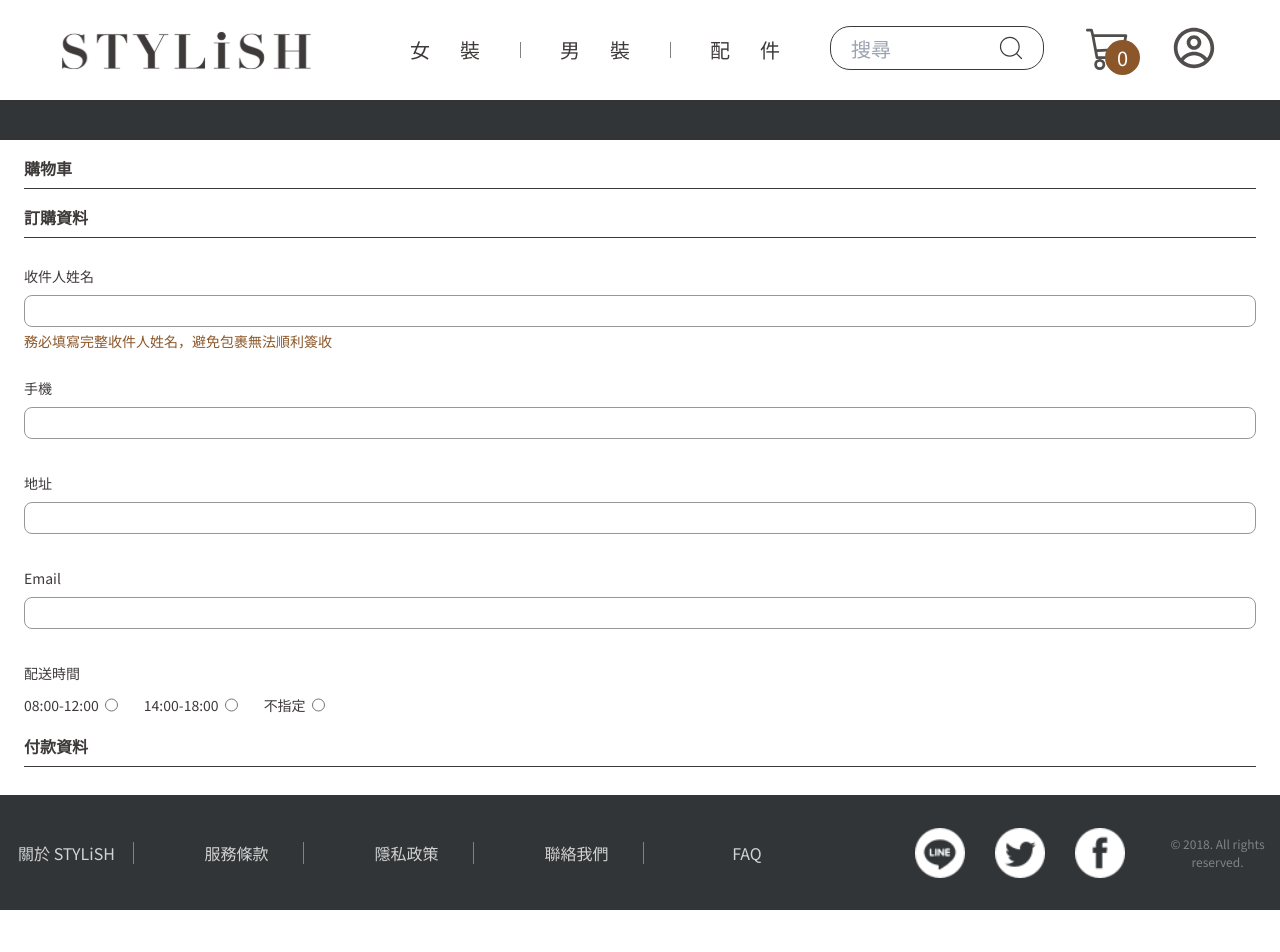
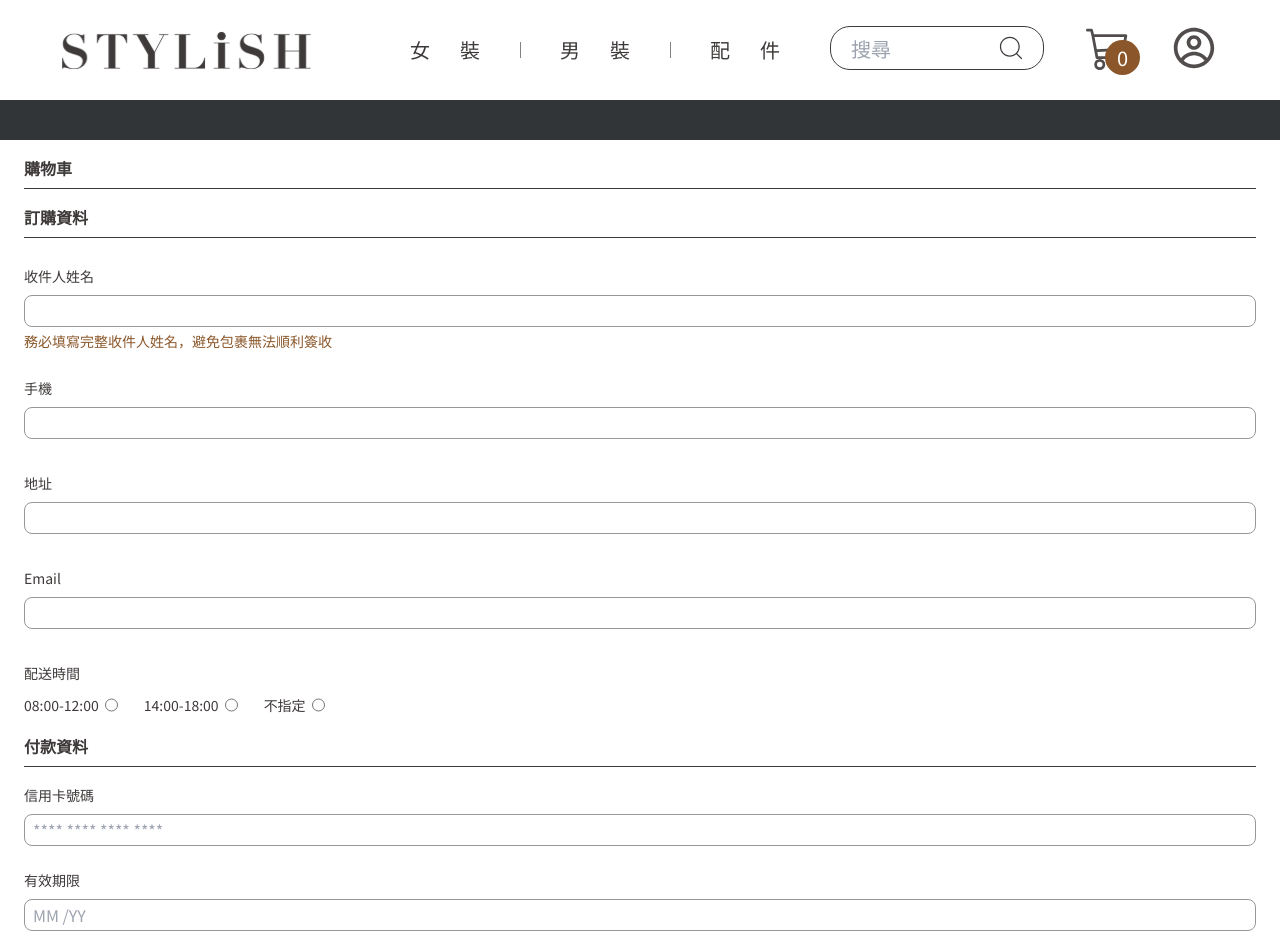
Before and after one commit to ShihYuChang/STYLiSH, a Next.js app: page /checkout in a window 1280 px wide. Shown: the top 952 px of the page. Before the commit the page ends 910 px from the top, so only its background shows below. Built offline with nearby package versions, Linux system fonts and the light colour scheme.

Commit message:
feat: Adding card info component

```diff
--- /dev/null
+++ b/src/app/checkout/components/Payment/CardInfo.tsx
@@ -0,0 +1,36 @@
+import { CheckoutQuestion } from '@/types/types';
+import Question from '../Question';
+import Title from '../Title';
+
+export default function CardInfo() {
+  const questions: CheckoutQuestion[] = [
+    {
+      label: '信用卡號碼',
+      value: 'cardNumber',
+      placehoder: '**** **** **** ****',
+    },
+    {
+      label: '有效期限',
+      value: 'expireDate',
+      placehoder: 'MM /YY',
+    },
+    {
+      label: '安全碼',
+      value: 'securityCode',
+      placehoder: '後三碼',
+    },
+  ];
+  return (
+    <div className='flex flex-col gap-[20px]'>
+      <Title>付款資料</Title>
+      {questions.map((question, index) => (
+        <Question
+          key={index}
+          label={question.label}
+          value={question.value}
+          placehoder={question.placehoder}
+        />
+      ))}
+    </div>
+  );
+}
--- a/src/app/checkout/components/Payment/index.tsx
+++ b/src/app/checkout/components/Payment/index.tsx
@@ -1,10 +1,9 @@
-import React from 'react';
-import Title from '../Title';
+import CardInfo from './CardInfo';
 
 export default function Payment() {
   return (
-    <div>
-      <Title>付款資料</Title>
+    <div className='flex flex-col gap-[20px]'>
+      <CardInfo />
     </div>
   );
 }
--- a/src/app/checkout/components/ShippingInfo/Question.tsx
+++ b/src/app/checkout/components/Question.tsx
@@ -1,13 +1,13 @@
-import React from 'react';
-import Radio from './Radio';
-import { ShippingInfoQuestion } from '@/types/types';
+import { CheckoutQuestion } from '@/types/types';
+import Radio from './ShippingInfo/Radio';
 
 export default function Question({
   label,
   value,
   desciprtion,
   options,
-}: ShippingInfoQuestion) {
+  placehoder,
+}: CheckoutQuestion) {
   return (
     <div className='w-full'>
       <div className='text-[14px] leading-[17px] mb-[10px]'>{label}</div>
@@ -20,7 +20,10 @@ export default function Question({
           ))}
         </div>
       ) : (
-        <input className='w-full h-[32px] border border-solid border-[#979797] rounded-[8px] mb-[6px]' />
+        <input
+          className='w-full h-[32px] border border-solid border-[#979797] rounded-[8px] mb-[6px] px-[8px]'
+          placeholder={placehoder}
+        />
       )}
       {desciprtion && (
         <div className='text-[14px] leading-[17px] text-[#8b572a]'>
--- a/src/app/checkout/components/ShippingInfo/index.tsx
+++ b/src/app/checkout/components/ShippingInfo/index.tsx
@@ -1,10 +1,9 @@
-import React from 'react';
+import { CheckoutQuestion } from '@/types/types';
+import Question from '../Question';
 import Title from '../Title';
-import Question from './Question';
-import { ShippingInfoQuestion } from '@/types/types';
 
 export default function ShippingInfo() {
-  const questions: ShippingInfoQuestion[] = [
+  const questions: CheckoutQuestion[] = [
     {
       label: '收件人姓名',
       value: 'name',
--- a/src/types/types.ts
+++ b/src/types/types.ts
@@ -79,9 +79,10 @@ export interface LocalStorageItem {
   stock: number;
 }
 
-export interface ShippingInfoQuestion {
+export interface CheckoutQuestion {
   label: string;
   value: string;
   desciprtion?: string;
   options?: string[];
+  placehoder?: string;
 }
```
